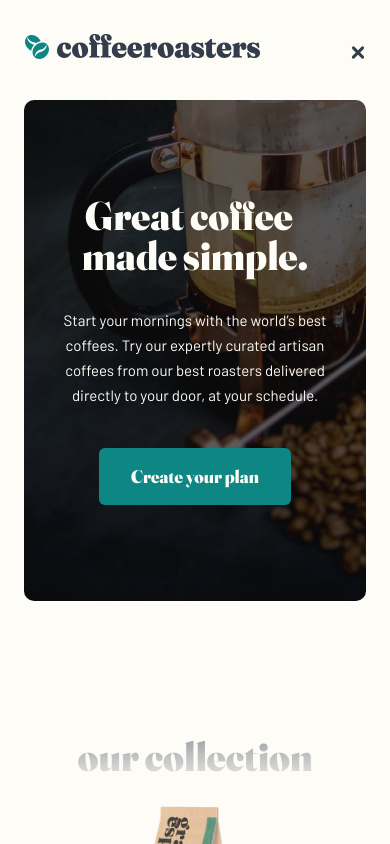
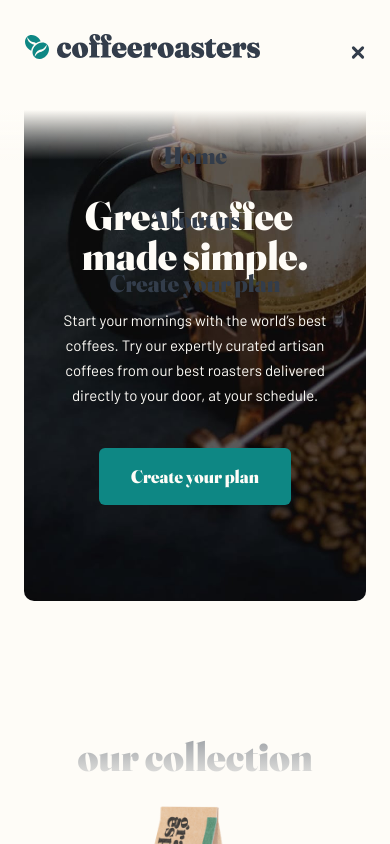
Before and after one commit to DLBY/coffeeroasters-subscription, a React (Vite) app: page / in a window 390 px wide. Both pictures are taken after a click on the button 358 px from the left and 52 px from the top of the page. Shown: the top 844 px of the page. Built offline with nearby package versions, Linux system fonts and the light colour scheme.

Commit message:
WIP: burger nav

```diff
--- a/src/components/Navbar.tsx
+++ b/src/components/Navbar.tsx
@@ -5,7 +5,7 @@ import { useState } from 'react'
 export const Navbar = () => {
   const [isOpen, setIsOpen] = useState(false)
   return (
-    <nav>
+    <nav className="bg-lightCream sticky top-0">
       {/* Container */}
       <div className={clsx(
         'flex items-center justify-between container mx-auto px-6 pt-8 pb-10',
--- a/src/components/ui/BurgerMenu.tsx
+++ b/src/components/ui/BurgerMenu.tsx
@@ -4,6 +4,7 @@ export const BurgerMenu = (props: JSX.IntrinsicAttributes & React.SVGProps<SVGSV
 
   const [isOpen, setIsOpen] = React.useState(false);
   return (
+    <>
       <button className="inline-flex flex-col justify-between h-[15px] w-[16px]" onClick={() => setIsOpen(!isOpen)}>
         <span aria-hidden="true" className={`block h-[3px] w-full bg-darkGreyBlue rounded-[1.5px] transition ease transform duration-300 ${isOpen
           ? "rotate-45 translate-y-1.5"
@@ -18,5 +19,19 @@ export const BurgerMenu = (props: JSX.IntrinsicAttributes & React.SVGProps<SVGSV
           : null
           }`} />
       </button>
+      <div className={`absolute top-100 left-0 w-full h-full bg-gradient-to-b from-[#FEFCF7] via-[#FEFCF7] to-transparent z-10 ${isOpen ? "block" : "hidden"}`}>
+        <ul className="flex flex-col items-center h-full pt-[80px]">
+          <li className="font-bold">
+            <a className="text-2xl text-darkGreyBlue transition-colors font-serif" href="/">Home</a>
+          </li>
+          <li className="font-bold hover:text-darkGreyBlue mt-8">
+            <a className="text-2xl text-darkGreyBlue transition-colors font-serif" href="/about">About us</a>
+          </li>
+          <li className="font-bold hover:text-darkGreyBlue mt-8">
+            <a className="text-2xl text-darkGreyBlue transition-colors font-serif" href="/plan">Create your plan</a>
+          </li>
+        </ul>
+      </div>
+    </>
   );
 };
```
Lines whose indentation alone changed are shown as unchanged.
